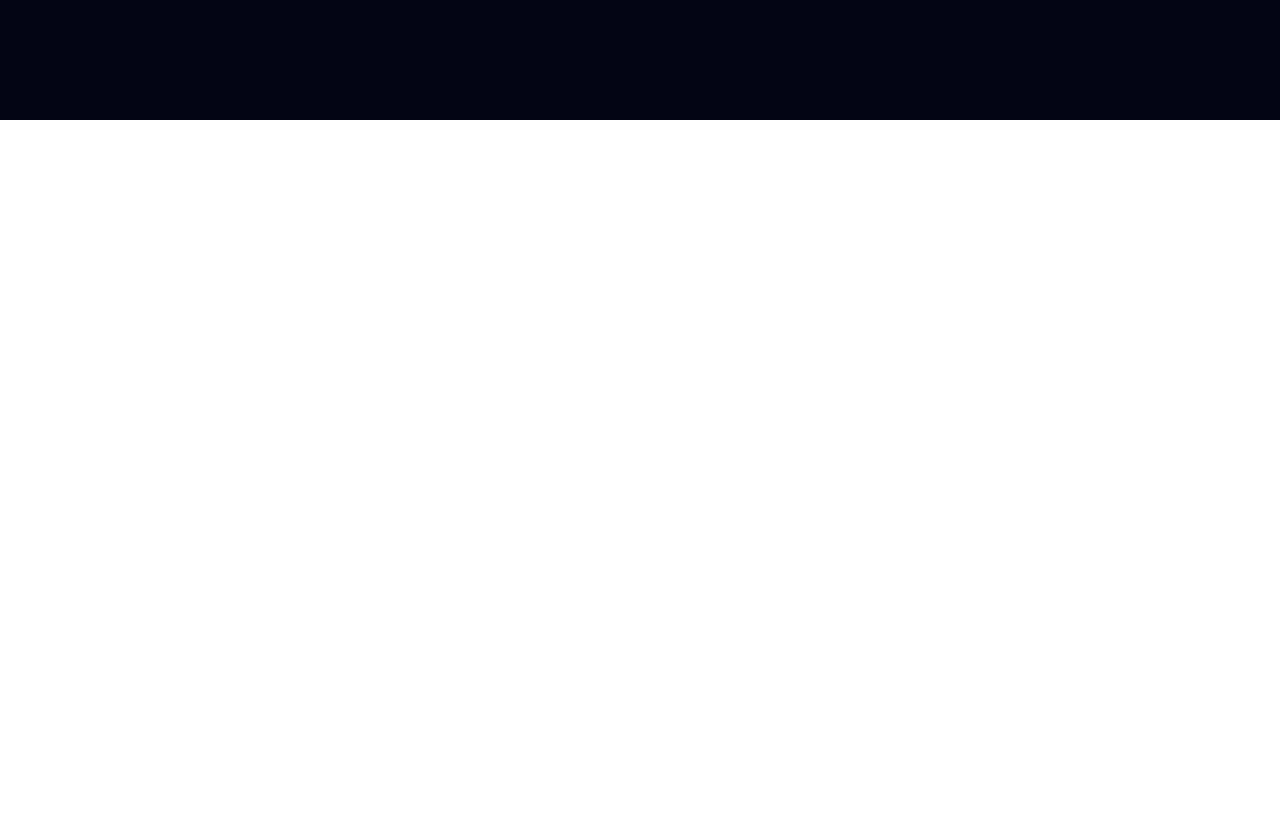
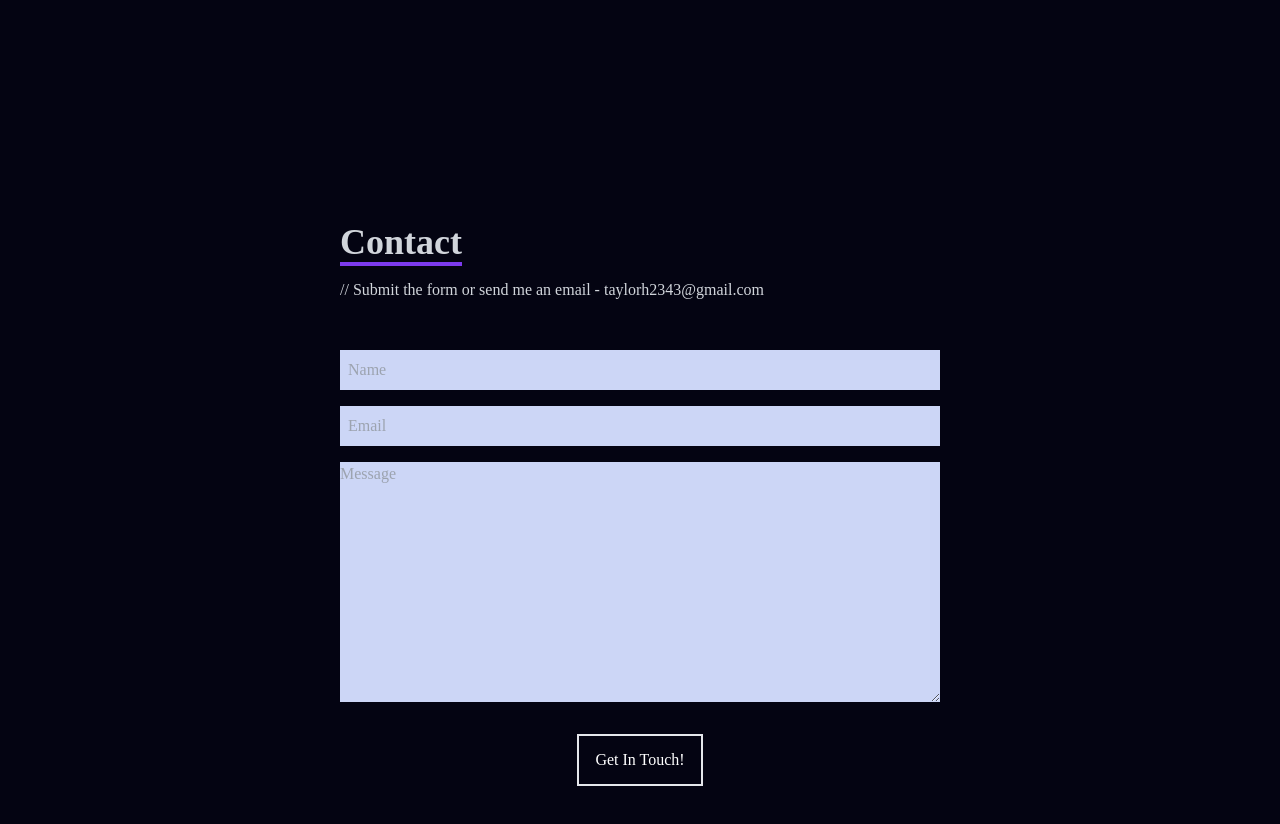
Before and after one commit to TaylorH07/react-portfolio, a React (Create React App) app: page / in a window 1280 px wide. Shown: the part 3080-3904 px from the top of the page. Before the commit the page ends 3200 px from the top, so only its background shows below. Built offline with nearby package versions, Linux system fonts and the light colour scheme.

Commit message:
added contact form

```diff
--- a/src/App.js
+++ b/src/App.js
@@ -1,4 +1,5 @@
 import About from "./components/About";
+import Contact from "./components/Contact";
 import Home from "./components/Home";
 import Navbar from "./components/Navbar";
 import Projects from "./components/Projects";
@@ -12,6 +13,8 @@ function App() {
       <About />
       <Skills />
       <Projects />
+      <Contact />
+
     </div>
   );
 }
--- /dev/null
+++ b/src/components/Contact.jsx
@@ -0,0 +1,21 @@
+import React from 'react'
+
+const Contact = () => {
+  return (
+    <div name='contact' className='w-full h-screen bg-[#040412] flex justify-center items-center p-4 '>
+        <form method='POST' action="https://getform.io/f/e3b9b708-de84-483b-bc2f-8900fda3225f" className='flex flex-col max-w-[600px] w-full ' >
+            <div className='pb-8 ' >
+                <p className='text-4xl font-bold inline border-b-4 border-violet-600 text-gray-300 ' >Contact</p>
+                <p className='text-gray-300 py-4 ' >// Submit the form or send me an email - taylorh2343@gmail.com </p>
+            </div>
+            <input  className='bg-[#ccd6f6] p-2' type="text" placeholder='Name' name='name' />
+            <input  className='my-4 p-2 bg-[#ccd6f6] ' type="email" placeholder='Email' name='email' />
+            <textarea className='bg-[#ccd6f6]' name="message" rows="10" placeholder='Message'></textarea>
+            <button className='text-white border-2 hover:bg-violet-600 hover:border-violet-600 px-4 py-3 my-8 mx-auto flex items-center'> Get In Touch!</button>
+
+        </form>
+    </div>
+  )
+}
+
+export default Contact
```
